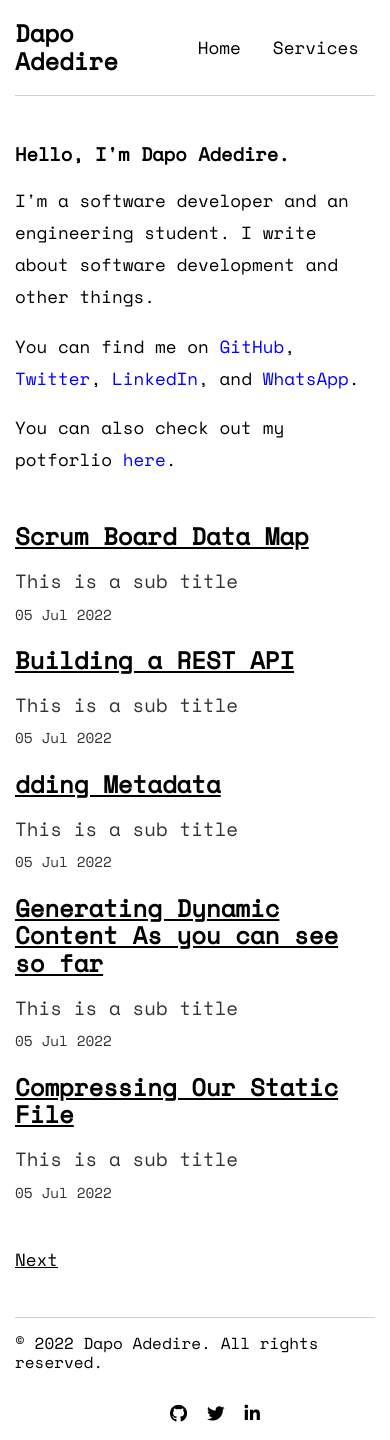
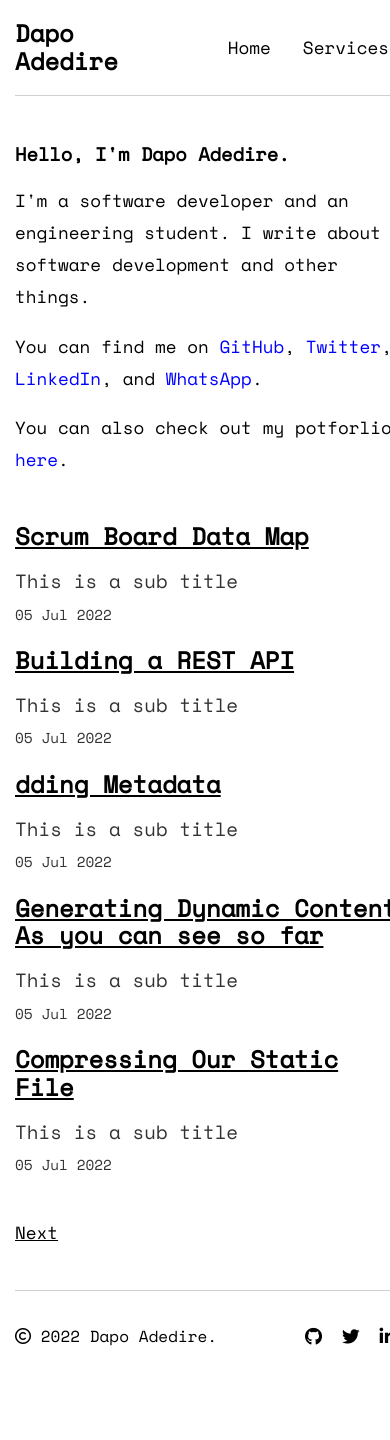
Before and after one commit to dapoadedire/blog, a Django app: page / in a window 390 px wide; the page is wider, and only the part inside the window is pictured. After the commit the page ends 1346 px from the top of that part, so only its background shows below. Run offline with Django 4.2, Linux system fonts and the light colour scheme; data comes from the database, SQL or seed files in the repository; some libraries are stand-ins or nearby versions.

Commit message:
minor fix before working on responsiveness

```diff
--- a/static/css/style.css
+++ b/static/css/style.css
@@ -1,12 +1,17 @@
 @import url(https://unpkg.com/normalize.css@8.0.1/normalize.css);
 /* @import url(https://fonts.googleapis.com/css?family=Roboto:400,500,700); */
 @import url('https://fonts.googleapis.com/css2?family=Space+Mono&display=swap');
-body{
+
+
+
+
+.wrapper{
     max-width: 750px;
     margin: 0 auto;
     padding: 0 15px;
-    /* font-family: 'Roboto', sans-serif; */
+    width: 100%;
     font-family: 'Space Mono', monospace;
+
 }
 
 header{
@@ -247,7 +252,6 @@ body > footer {
 /* Max-width of 750px */
 
 @media screen and (max-width: 750px){
-    footer{
-        flex-direction: column;
-    }
+
+
 }
--- a/templates/base.html
+++ b/templates/base.html
@@ -19,6 +19,8 @@
   </head>
 
   <body>
+<div class="wrapper">
+
 
 
 
@@ -41,7 +43,10 @@
     <main>{% block content %} {% endblock content %}</main>
     <footer>
       <p>
-        &copy; <span id="year"></span> Dapo Adedire. All rights reserved.
+        <!-- copyright icon by fontawesome-->
+        <i class="far fa-copyright"></i>
+
+        <span id="year"></span> Dapo Adedire.
       </p>
       <ul>
         <li>
@@ -61,6 +66,7 @@
         </li>
       </ul>
     </footer>
+  </div>
 
     <script>
       new Date().getFullYear()
```
